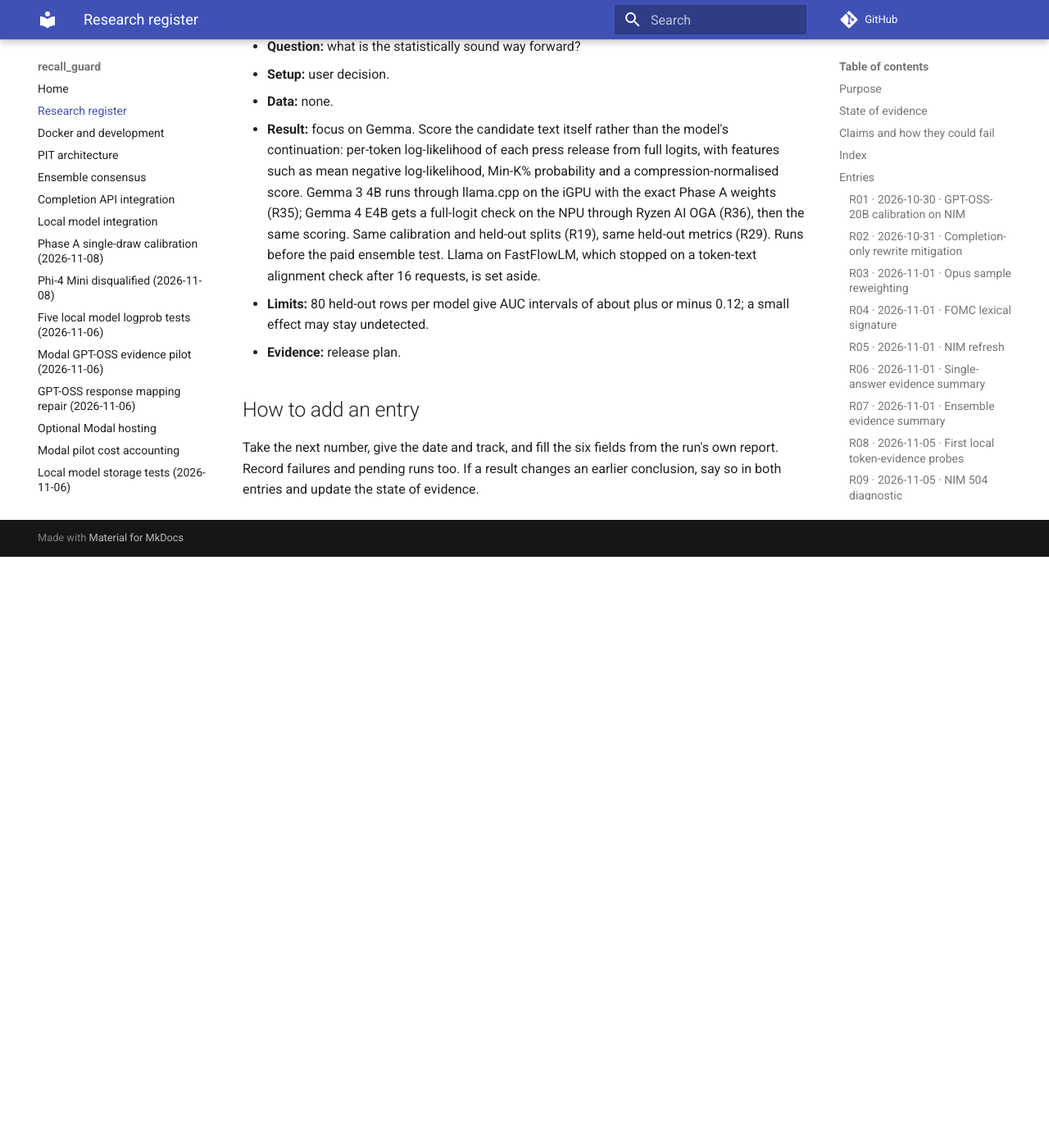
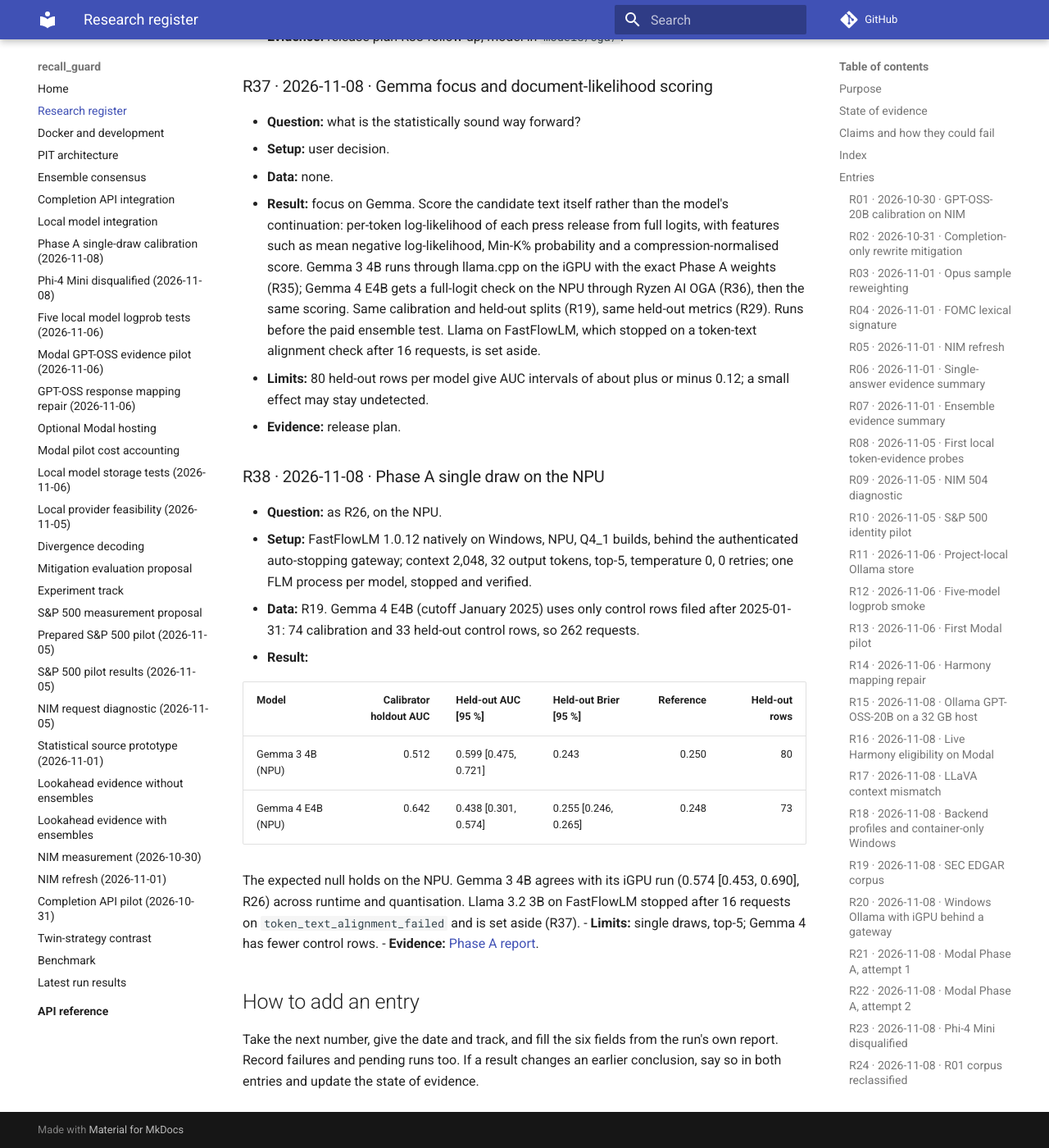
Before and after one commit to norandom/memguard_alpha, an MkDocs documentation site: the page built from docs/research-register.md, in a window 1280 px wide and 1400 px high, scrolled down 15595 px. Shown: the whole window at 82% size. Built offline with MkDocs 1.6.1 and Material for MkDocs 9.7.7, drawn with Linux system fonts in a browser that asks for light colours; comment, search, counter and statistics services are not loaded; before the commit the page ends 16274 px from its top, so only the background shows below that; some of the changed text lies outside the part shown.

Commit message:
docs(results): NPU Phase A for Gemma 3 4B and Gemma 4 E4B (R38)
Co-Authored-By: Claude Opus 5.5 <noreply@anthropic.com>

```diff
--- a/docs/research-register.md
+++ b/docs/research-register.md
@@ -29,9 +29,10 @@ track. The guard does not need it to work.
 
 1. **No predictive capacity, as the study design expects.** These models are not
    supposed to separate the classes here, and establishing that is part of the
-   research. Four models finished Phase A on one clean corpus (R26, R30); every
-   held-out AUC interval includes 0.5: Gemma 3 4B 0.574, Llama 3.2 3B 0.503,
-   Llama 3.1 8B 0.462, GPT-OSS-20B 0.574. With 80 held-out rows per model the
+   research. Six model runs finished Phase A on one clean corpus (R26, R30, R38);
+   every held-out AUC interval includes 0.5: Gemma 3 4B 0.574 (iGPU) and 0.599
+   (NPU), Gemma 4 E4B 0.438 (NPU), Llama 3.2 3B 0.503, Llama 3.1 8B 0.462,
+   GPT-OSS-20B 0.574. With 80 held-out rows per model the
    intervals are wide, so a small effect is not ruled out.
 2. **Calibration is at the no-skill level, consistent with point 1.** Held-out
    Brier scores are 0.249 to 0.269 against 0.245 to 0.250 for always predicting
@@ -100,6 +101,7 @@ track. The guard does not need it to work.
 | R35 | 2026-11-08 | Local | feasibility | Full-vocabulary logprobs from the Phase A GGUF weights via llama.cpp |
 | R36 | 2026-11-08 | NPU | feasibility | Full logits on the NPU via Ryzen AI OGA |
 | R37 | 2026-11-08 | Method | decision | Gemma focus: document-likelihood scoring with full logits |
+| R38 | 2026-11-08 | NPU | measured | Phase A single draw on the NPU: Gemma 3 4B and Gemma 4 E4B |
 
 ## Entries
 
@@ -489,6 +491,28 @@ track. The guard does not need it to work.
   minus 0.12; a small effect may stay undetected.
 - **Evidence:** release plan.
 
+### R38 · 2026-11-08 · Phase A single draw on the NPU
+
+- **Question:** as R26, on the NPU.
+- **Setup:** FastFlowLM 1.0.12 natively on Windows, NPU, Q4_1 builds, behind the
+  authenticated auto-stopping gateway; context 2,048, 32 output tokens, top-5,
+  temperature 0, 0 retries; one FLM process per model, stopped and verified.
+- **Data:** R19. Gemma 4 E4B (cutoff January 2025) uses only control rows filed
+  after 2025-01-31: 74 calibration and 33 held-out control rows, so 262 requests.
+- **Result:**
+
+  | Model | Calibrator holdout AUC | Held-out AUC [95 %] | Held-out Brier [95 %] | Reference | Held-out rows |
+  | --- | ---: | --- | --- | ---: | ---: |
+  | Gemma 3 4B (NPU) | 0.512 | 0.599 [0.475, 0.721] | 0.243 | 0.250 | 80 |
+  | Gemma 4 E4B (NPU) | 0.642 | 0.438 [0.301, 0.574] | 0.255 [0.246, 0.265] | 0.248 | 73 |
+
+  The expected null holds on the NPU. Gemma 3 4B agrees with its iGPU run
+  (0.574 [0.453, 0.690], R26) across runtime and quantisation. Llama 3.2 3B on
+  FastFlowLM stopped after 16 requests on `token_text_alignment_failed` and is set
+  aside (R37).
+- **Limits:** single draws, top-5; Gemma 4 has fewer control rows.
+- **Evidence:** [Phase A report](results/2026-11-08-phase-a-single-draw.md).
+
 ## How to add an entry
 
 Take the next number, give the date and track, and fill the six fields from the
```
Also changed, not shown: docs/results/2026-11-08-phase-a-single-draw.md (+6 -1 lines).
